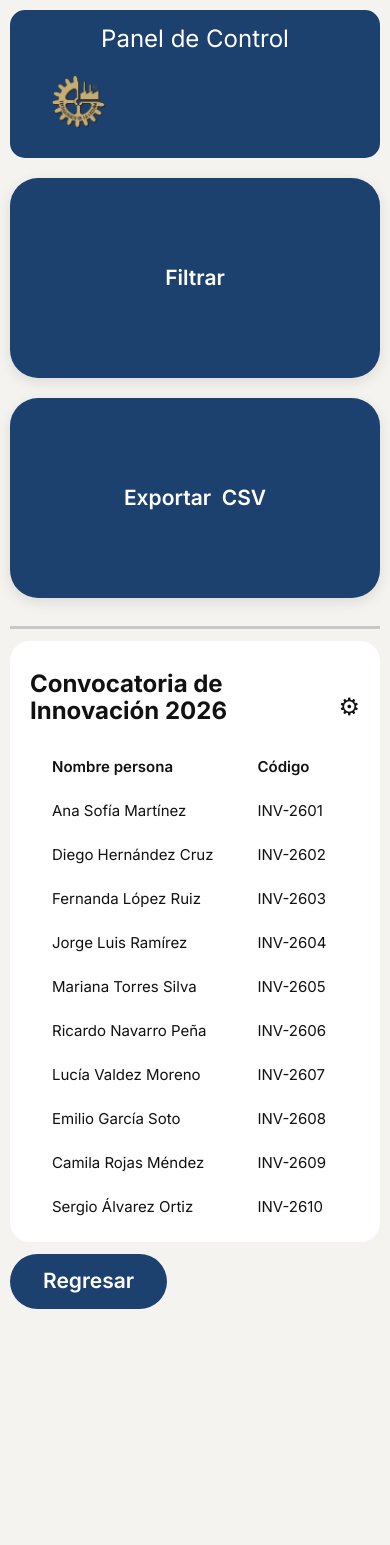
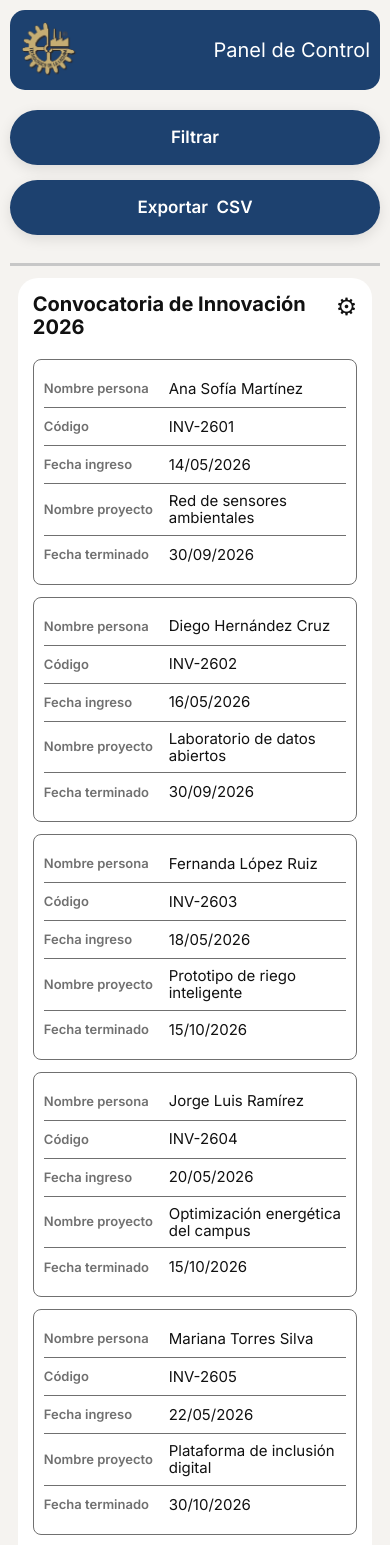
Before and after one commit to sleepyy51/Frontend, a plain HTML site: page examinar-convocatoria.html in a window 390 px wide. Shown: the top 1545 px of the page. Before the commit the page ends 1331 px from the top, so only its background shows below. Drawn offline with Linux system fonts and the light colour scheme.

Commit message:
Se agrega responsividad

```diff
--- a/css/styles.css
+++ b/css/styles.css
@@ -6,7 +6,7 @@
     --input: #eeeeee;
     --line: #c7c7c7;
     --text: #111111;
-    --muted: #e1e1e1;
+    --muted: #707070;
     --shadow: 0 4px 14px rgb(0 0 0 / 10%);
 }
 
@@ -21,7 +21,6 @@ html {
 }
 
 body {
-    min-width: 32rem;
     margin: 0;
     background: var(--page);
     color: var(--text);
@@ -39,10 +38,14 @@ select {
     font: inherit;
 }
 
+button,
+a {
+    -webkit-tap-highlight-color: transparent;
+}
+
 .screen {
-    display: block;
     min-height: 100vh;
-    padding: 2rem;
+    padding: clamp(1rem, 2vw, 2rem);
 }
 
 .screen-light {
@@ -50,23 +53,25 @@ select {
 }
 
 .screen-login {
+    display: flex;
+    flex-direction: column;
     background: var(--navy);
 }
 
 .brand-bar {
     display: grid;
-    grid-template-columns: 16rem 1fr;
+    grid-template-columns: clamp(9rem, 16vw, 16rem) minmax(0, 1fr);
     align-items: center;
-    min-height: 11.3rem;
-    padding: 1.5rem 2.5rem;
-    border-radius: 2.5rem;
+    min-height: clamp(8rem, 11vw, 11.3rem);
+    padding: clamp(1rem, 2vw, 1.5rem) clamp(1.2rem, 3vw, 2.5rem);
+    border-radius: clamp(1.5rem, 3vw, 2.5rem);
     background: var(--navy);
     color: var(--white);
 }
 
 .brand-bar h1 {
     margin: 0;
-    font-size: 3.2rem;
+    font-size: clamp(2.2rem, 3vw, 3.2rem);
     font-weight: 400;
     text-align: center;
 }
@@ -77,8 +82,8 @@ select {
 
 .institution-logo {
     display: flex;
-    width: 12rem;
-    min-height: 8rem;
+    width: 100%;
+    min-height: 6rem;
     align-items: center;
     justify-content: center;
     text-decoration: none;
@@ -86,23 +91,23 @@ select {
 
 .institution-logo img {
     display: block;
-    width: 9rem;
-    height: 9rem;
+    width: clamp(6rem, 9vw, 9rem);
+    height: clamp(6rem, 9vw, 9rem);
     object-fit: contain;
 }
 
 .login-card {
     width: min(48.5rem, 100%);
     min-height: 48rem;
-    margin: 7.6rem auto 0;
-    padding: 4.3rem 2.7rem;
-    border-radius: 2.8rem;
+    margin: clamp(4rem, 8vw, 7.6rem) auto 0;
+    padding: clamp(2.5rem, 6vw, 4.3rem) clamp(1.8rem, 5vw, 2.7rem);
+    border-radius: clamp(1.8rem, 4vw, 2.8rem);
     background: var(--white);
 }
 
 .login-card h1 {
-    margin: 0 0 4.1rem;
-    font-size: 2.4rem;
+    margin: 0 0 clamp(2.5rem, 6vw, 4.1rem);
+    font-size: clamp(2.2rem, 4vw, 2.4rem);
 }
 
 .login-form {
@@ -119,6 +124,8 @@ select {
 .login-form input,
 .convocation-form input,
 .convocation-form select {
+    width: 100%;
+    min-width: 0;
     height: 6rem;
     margin-bottom: 2.4rem;
     padding: 1rem;
@@ -132,11 +139,12 @@ select {
     min-height: 5.5rem;
     align-items: center;
     justify-content: center;
-    padding: 1rem 3.3rem;
+    padding: 1rem clamp(1.5rem, 4vw, 3.3rem);
     border: 0;
     border-radius: 0;
-    font-size: 2.1rem;
+    font-size: clamp(1.7rem, 2vw, 2.1rem);
     font-weight: 600;
+    text-align: center;
     text-decoration: none;
     cursor: pointer;
 }
@@ -160,17 +168,18 @@ select {
     display: flex;
     align-items: center;
     justify-content: space-between;
-    gap: 2rem;
+    gap: 1.5rem 2rem;
     margin: 2rem 0 2.8rem;
 }
 
 .toolbar-actions {
     display: flex;
-    gap: 2rem;
+    flex-wrap: wrap;
+    gap: 1.5rem;
 }
 
 .toolbar .button {
-    min-width: 25rem;
+    min-width: min(25rem, 100%);
     border-radius: 2.8rem;
     box-shadow: var(--shadow);
 }
@@ -187,8 +196,8 @@ select {
 
 .data-card,
 .detail-card {
-    margin: 0 2rem;
-    padding: 2rem 2rem 1.7rem;
+    margin: 0 clamp(0rem, 2vw, 2rem);
+    padding: clamp(1.5rem, 3vw, 2rem);
     border-radius: 1.3rem;
     background: var(--white);
     box-shadow: var(--shadow);
@@ -214,7 +223,6 @@ select {
     padding: .7rem 1rem;
     border-bottom: 1px solid var(--muted);
     text-align: left;
-    white-space: nowrap;
 }
 
 .convocation-table th:first-child,
@@ -243,6 +251,7 @@ select {
     display: flex;
     align-items: center;
     justify-content: space-between;
+    gap: 1rem;
     margin-top: 1.6rem;
     color: var(--muted);
 }
@@ -254,30 +263,31 @@ select {
 
 .pagination-buttons button {
     width: 5.5rem;
-    height: 2.3rem;
+    height: 2.8rem;
     border: 0;
     border-radius: .8rem;
     color: var(--white);
     background: #484848;
+    cursor: pointer;
 }
 
 .button-session,
 .button-back {
-    margin: 1.2rem 4rem;
+    margin: 1.2rem clamp(0rem, 4vw, 4rem);
     border-radius: 2.8rem;
 }
 
 .form-card {
     width: min(114rem, 100%);
-    margin: 9.3rem auto 0;
-    padding: 3.8rem 5.2rem 4.7rem;
+    margin: clamp(3rem, 9vw, 9.3rem) auto 0;
+    padding: clamp(2.5rem, 5vw, 3.8rem) clamp(1.5rem, 6vw, 5.2rem) clamp(3rem, 6vw, 4.7rem);
     background: var(--white);
     box-shadow: var(--shadow);
 }
 
 .form-card h2 {
-    margin: 0 0 4.2rem;
-    font-size: 2.8rem;
+    margin: 0 0 clamp(2.5rem, 5vw, 4.2rem);
+    font-size: clamp(2.3rem, 4vw, 2.8rem);
 }
 
 .convocation-form {
@@ -287,7 +297,7 @@ select {
 
 .form-row {
     display: grid;
-    grid-template-columns: 6.5rem 1fr;
+    grid-template-columns: minmax(4rem, 6.5rem) minmax(0, 1fr);
     align-items: center;
     gap: 1.5rem;
     margin-bottom: 2.4rem;
@@ -328,17 +338,17 @@ select {
 .date-fields {
     display: flex;
     align-items: center;
-    gap: 3rem;
+    gap: clamp(1rem, 3vw, 3rem);
 }
 
 .date-fields input {
-    width: 24rem;
+    width: min(24rem, 100%);
 }
 
 .form-actions {
     display: grid;
-    grid-template-columns: 1fr 1fr;
-    gap: 5rem;
+    grid-template-columns: repeat(2, minmax(0, 1fr));
+    gap: clamp(1rem, 5vw, 5rem);
     margin: 2.6rem 0 0 8rem;
 }
 
@@ -350,24 +360,25 @@ select {
 
 .detail-card {
     margin-top: 1.2rem;
-    padding: 2.9rem 2rem 1.3rem;
     border-radius: 2rem;
     box-shadow: none;
 }
 
 .detail-heading {
     display: flex;
-    align-items: center;
+    align-items: flex-start;
     justify-content: space-between;
+    gap: 1.5rem;
 }
 
 .detail-heading h2 {
     margin-bottom: 2rem;
-    font-size: 2.4rem;
+    font-size: clamp(2rem, 4vw, 2.4rem);
     font-weight: 700;
 }
 
 .settings-link {
+    flex: 0 0 auto;
     font-size: 2.4rem;
     text-decoration: none;
 }
@@ -377,7 +388,6 @@ select {
     height: 4.4rem;
     padding: .5rem 2.2rem;
     text-align: left;
-    white-space: nowrap;
 }
 
 .detail-table th {
@@ -388,23 +398,23 @@ select {
     position: relative;
     width: min(97rem, 100%);
     min-height: 58rem;
-    margin: 8.2rem auto 0;
-    padding: 5rem 2rem 2rem;
+    margin: clamp(3rem, 8vw, 8.2rem) auto 0;
+    padding: clamp(3rem, 6vw, 5rem) 2rem 8rem;
     background: var(--white);
     box-shadow: var(--shadow);
 }
 
 .confirmation-card h2 {
     margin: 0;
-    font-size: 3.4rem;
+    font-size: clamp(2.5rem, 5vw, 3.4rem);
     line-height: 1.35;
     text-align: center;
 }
 
 .success-mark {
-    margin: 7rem auto 0;
+    margin: clamp(4rem, 8vw, 7rem) auto 0;
     color: #1b2737;
-    font-size: 13rem;
+    font-size: clamp(9rem, 18vw, 13rem);
     font-weight: 500;
     line-height: 1;
     text-align: center;
@@ -412,9 +422,9 @@ select {
 
 .confirmation-close {
     position: absolute;
-    right: 5rem;
+    right: clamp(2rem, 5vw, 5rem);
     bottom: 2.8rem;
-    min-width: 19rem;
+    min-width: min(19rem, calc(100% - 4rem));
 }
 
 .sr-only {
@@ -430,34 +440,13 @@ select {
 }
 
 @media (max-width: 800px) {
-    .screen {
-        padding: 1rem;
-    }
-
     .brand-bar {
-        grid-template-columns: 9rem 1fr;
+        grid-template-columns: 7rem minmax(0, 1fr);
         gap: 1rem;
-        border-radius: 1.5rem;
     }
 
     .brand-bar h1 {
-        grid-column: 1 / -1;
-        grid-row: 1;
-        font-size: 2.4rem;
-    }
-
-    .institution-logo {
-        grid-row: 2;
-        height: 6rem;
-    }
-
-    .institution-logo {
-        width: 9rem;
-    }
-
-    .institution-logo img {
-        width: 6rem;
-        height: 6rem;
+        text-align: right;
     }
 
     .toolbar,
@@ -470,63 +459,114 @@ select {
         flex: 1 1 20rem;
     }
 
-    .data-card,
-    .detail-card {
-        margin: 0;
-    }
-
-    .table-scroll,
-    .detail-table-scroll {
-        overflow-x: auto;
-    }
-
-    .form-card {
-        margin-top: 3rem;
-        padding: 2.5rem 1.5rem;
-    }
-
     .form-row {
-        grid-template-columns: 4rem 1fr;
-    }
-
-    .date-fields {
-        gap: 1rem;
-    }
-
-    .date-fields input {
-        width: 100%;
+        grid-template-columns: 4rem minmax(0, 1fr);
     }
 
     .form-actions {
-        gap: 1rem;
         margin-left: 0;
     }
 
     .confirmation-card {
         min-height: 48rem;
-        margin-top: 3rem;
+    }
+}
+
+@media (max-width: 700px) {
+    .table-scroll,
+    .detail-table-scroll {
+        overflow: visible;
     }
 
-    .confirmation-card h2 {
-        font-size: 2.6rem;
+    .convocation-table,
+    .detail-table,
+    .convocation-table tbody,
+    .detail-table tbody,
+    .convocation-table tr,
+    .detail-table tr,
+    .convocation-table td,
+    .detail-table td {
+        display: block;
     }
 
-    .confirmation-close {
-        right: 2rem;
-        bottom: 2rem;
+    .convocation-table thead,
+    .detail-table thead {
+        position: absolute;
+        overflow: hidden;
+        width: 1px;
+        height: 1px;
+        padding: 0;
+        margin: -1px;
+        clip: rect(0, 0, 0, 0);
+        white-space: nowrap;
+        border: 0;
     }
 
-    .button-session,
-    .button-back {
-        margin-left: 0;
-        margin-right: 0;
+    .convocation-table tr,
+    .detail-table tr {
+        margin-bottom: 1.2rem;
+        padding: 1rem;
+        border: 1px solid var(--muted);
+        border-radius: .8rem;
+    }
+
+    .convocation-table td,
+    .detail-table td {
+        display: grid;
+        grid-template-columns: minmax(10rem, 38%) minmax(0, 1fr);
+        width: 100%;
+        height: auto;
+        min-height: 3.8rem;
+        align-items: center;
+        gap: 1rem;
+        padding: .8rem 0;
+        border-bottom: 1px solid var(--muted);
+        white-space: normal;
+        overflow-wrap: anywhere;
+    }
+
+    .convocation-table td:last-child,
+    .detail-table td:last-child {
+        border-bottom: 0;
+    }
+
+    .convocation-table td::before,
+    .detail-table td::before {
+        content: attr(data-label);
+        color: var(--muted);
+        font-size: 1.3rem;
+        font-weight: 600;
+    }
+
+    .convocation-table th:first-child,
+    .convocation-table td:first-child,
+    .convocation-table th:last-child,
+    .convocation-table td:last-child {
+        width: 100%;
+        text-align: left;
+    }
+
+    .convocation-table td:first-child {
+        display: flex;
+        justify-content: flex-end;
+        min-height: 2.8rem;
+        padding-top: 0;
+        border-bottom: 0;
+    }
+
+    .convocation-table td:first-child::before {
+        display: none;
     }
 }
 
 @media (max-width: 500px) {
-    .login-card {
-        min-height: auto;
-        margin-top: 4rem;
+    .brand-bar {
+        grid-template-columns: 6rem minmax(0, 1fr);
+        padding-inline: 1rem;
+    }
+
+    .brand-bar h1 {
+        font-size: 2rem;
     }
 
     .toolbar {
@@ -540,6 +580,7 @@ select {
 
     .toolbar .button {
         width: 100%;
+        flex: 0 0 auto;
     }
 
     .form-actions {
@@ -551,7 +592,23 @@ select {
         flex-direction: column;
     }
 
+    .date-fields input {
+        width: 100%;
+    }
+
     .date-fields span {
         display: none;
     }
+
+    .confirmation-close {
+        right: 2rem;
+        left: 2rem;
+        width: calc(100% - 4rem);
+    }
+
+    .button-session,
+    .button-back {
+        display: flex;
+        margin-inline: 0;
+    }
 }
--- a/examinar-convocatoria.html
+++ b/examinar-convocatoria.html
@@ -26,16 +26,16 @@
                 <table class="detail-table">
                     <thead><tr><th>Nombre persona</th><th>Código</th><th>Fecha ingreso</th><th>Nombre proyecto</th><th>Fecha terminado</th></tr></thead>
                     <tbody>
-                        <tr><td>Ana Sofía Martínez</td><td>INV-2601</td><td>14/05/2026</td><td>Red de sensores ambientales</td><td>30/09/2026</td></tr>
-                        <tr><td>Diego Hernández Cruz</td><td>INV-2602</td><td>16/05/2026</td><td>Laboratorio de datos abiertos</td><td>30/09/2026</td></tr>
-                        <tr><td>Fernanda López Ruiz</td><td>INV-2603</td><td>18/05/2026</td><td>Prototipo de riego inteligente</td><td>15/10/2026</td></tr>
-                        <tr><td>Jorge Luis Ramírez</td><td>INV-2604</td><td>20/05/2026</td><td>Optimización energética del campus</td><td>15/10/2026</td></tr>
-                        <tr><td>Mariana Torres Silva</td><td>INV-2605</td><td>22/05/2026</td><td>Plataforma de inclusión digital</td><td>30/10/2026</td></tr>
-                        <tr><td>Ricardo Navarro Peña</td><td>INV-2606</td><td>25/05/2026</td><td>Materiales biodegradables</td><td>30/10/2026</td></tr>
-                        <tr><td>Lucía Valdez Moreno</td><td>INV-2607</td><td>28/05/2026</td><td>Monitoreo de calidad del agua</td><td>15/11/2026</td></tr>
-                        <tr><td>Emilio García Soto</td><td>INV-2608</td><td>30/05/2026</td><td>Asistente de orientación académica</td><td>15/11/2026</td></tr>
-                        <tr><td>Camila Rojas Méndez</td><td>INV-2609</td><td>02/06/2026</td><td>Archivo histórico institucional</td><td>30/11/2026</td></tr>
-                        <tr><td>Sergio Álvarez Ortiz</td><td>INV-2610</td><td>04/06/2026</td><td>Movilidad sustentable universitaria</td><td>30/11/2026</td></tr>
+                        <tr><td data-label="Nombre persona">Ana Sofía Martínez</td><td data-label="Código">INV-2601</td><td data-label="Fecha ingreso">14/05/2026</td><td data-label="Nombre proyecto">Red de sensores ambientales</td><td data-label="Fecha terminado">30/09/2026</td></tr>
+                        <tr><td data-label="Nombre persona">Diego Hernández Cruz</td><td data-label="Código">INV-2602</td><td data-label="Fecha ingreso">16/05/2026</td><td data-label="Nombre proyecto">Laboratorio de datos abiertos</td><td data-label="Fecha terminado">30/09/2026</td></tr>
+                        <tr><td data-label="Nombre persona">Fernanda López Ruiz</td><td data-label="Código">INV-2603</td><td data-label="Fecha ingreso">18/05/2026</td><td data-label="Nombre proyecto">Prototipo de riego inteligente</td><td data-label="Fecha terminado">15/10/2026</td></tr>
+                        <tr><td data-label="Nombre persona">Jorge Luis Ramírez</td><td data-label="Código">INV-2604</td><td data-label="Fecha ingreso">20/05/2026</td><td data-label="Nombre proyecto">Optimización energética del campus</td><td data-label="Fecha terminado">15/10/2026</td></tr>
+                        <tr><td data-label="Nombre persona">Mariana Torres Silva</td><td data-label="Código">INV-2605</td><td data-label="Fecha ingreso">22/05/2026</td><td data-label="Nombre proyecto">Plataforma de inclusión digital</td><td data-label="Fecha terminado">30/10/2026</td></tr>
+                        <tr><td data-label="Nombre persona">Ricardo Navarro Peña</td><td data-label="Código">INV-2606</td><td data-label="Fecha ingreso">25/05/2026</td><td data-label="Nombre proyecto">Materiales biodegradables</td><td data-label="Fecha terminado">30/10/2026</td></tr>
+                        <tr><td data-label="Nombre persona">Lucía Valdez Moreno</td><td data-label="Código">INV-2607</td><td data-label="Fecha ingreso">28/05/2026</td><td data-label="Nombre proyecto">Monitoreo de calidad del agua</td><td data-label="Fecha terminado">15/11/2026</td></tr>
+                        <tr><td data-label="Nombre persona">Emilio García Soto</td><td data-label="Código">INV-2608</td><td data-label="Fecha ingreso">30/05/2026</td><td data-label="Nombre proyecto">Asistente de orientación académica</td><td data-label="Fecha terminado">15/11/2026</td></tr>
+                        <tr><td data-label="Nombre persona">Camila Rojas Méndez</td><td data-label="Código">INV-2609</td><td data-label="Fecha ingreso">02/06/2026</td><td data-label="Nombre proyecto">Archivo histórico institucional</td><td data-label="Fecha terminado">30/11/2026</td></tr>
+                        <tr><td data-label="Nombre persona">Sergio Álvarez Ortiz</td><td data-label="Código">INV-2610</td><td data-label="Fecha ingreso">04/06/2026</td><td data-label="Nombre proyecto">Movilidad sustentable universitaria</td><td data-label="Fecha terminado">30/11/2026</td></tr>
                     </tbody>
                 </table>
             </div>
```
Also changed, not shown: panel.html (+7 -7 lines).
